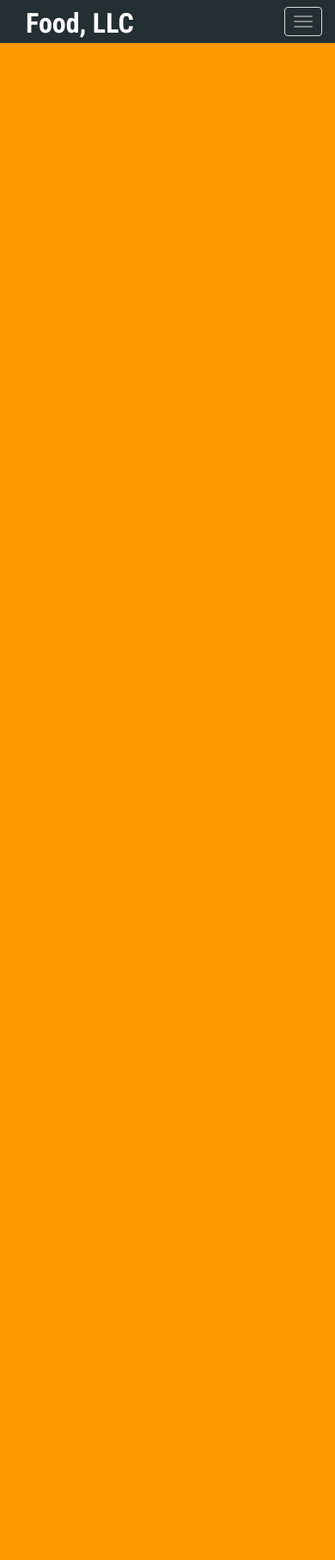
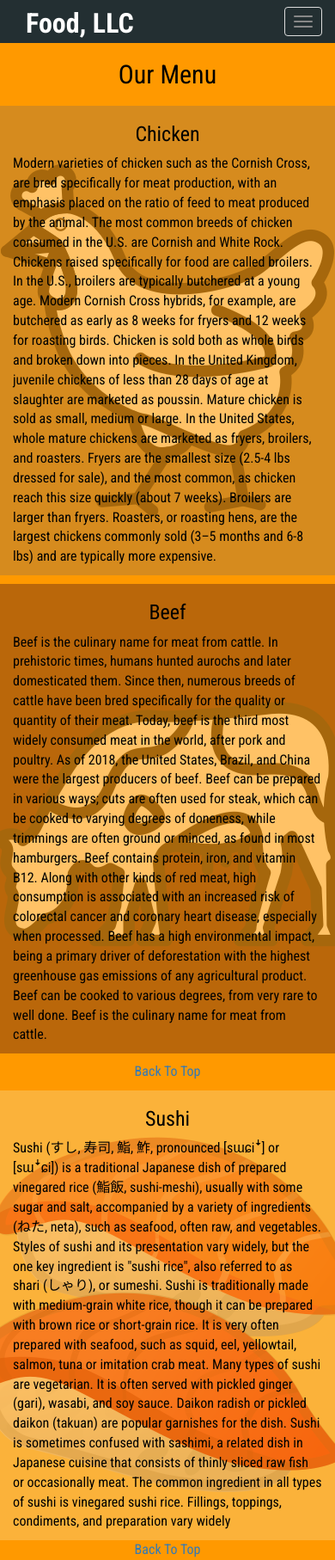
Before and after one commit to jonathan-sjkim/webdev-coursera.github.io, a plain HTML site: page module3-solution/index.html in a window 390 px wide. Shown: the whole page at 86% size. Before the commit the page ends 844 px from the top, so only its background shows below. Drawn offline with nearby package versions, Linux system fonts and the light colour scheme.

Commit message:
[feat.] module3 solution with optional features

```diff
--- a/module3-solution/css/styles.css
+++ b/module3-solution/css/styles.css
@@ -15,6 +15,7 @@ body{
 	border-radius: 0;
 }
 
+/* HEADER */
 .navbar-default .navbar-brand{
 	font-size: 2em;
 	color:#ffffff;
@@ -47,7 +48,19 @@ body{
 }
 #navbar-food-list a{
 	text-align: center;
-	color:#fff;
+	color:#000;
+}
+
+#navbar-food-list li:nth-child(1){
+	background-color:#9a784b;
+}
+
+#navbar-food-list li:nth-child(2){
+	background-color:#541e1b;
+}
+
+#navbar-food-list li:nth-child(3){
+	background-color:#f7d992;
 }
 
 #navbar-food-list a:hover{
@@ -58,3 +71,135 @@ body{
 .navbar-header .navbar-toggle:hover{
 	background-color: #fff;
 }
+
+/* END-OF-HEADER */
+
+/* MAIN CONTAINER */
+
+.equal {
+  display: flex;
+  display: -webkit-flex;
+  flex-wrap: wrap;
+}
+
+
+#top{
+	margin-top:0;
+	color:#000;
+}
+
+
+#chicken {
+	color:#000;
+	position: relative;
+	margin-right: 10px;
+}
+
+#chicken:after{
+	background: url('../img/chicken_background.png') no-repeat;
+	background-color: #9a784b;
+	background-position: center;
+	content: "";
+	opacity: 0.4;
+	width:100%;
+	height:100%;
+	top: 0;
+  	left: 0;
+  	position:absolute;
+  	z-index: -1;
+}
+
+#beef {
+	color:#000;
+	position: relative;
+	margin-right: 10px;
+}
+
+#beef:after{
+	background: url('../img/beef_background.png') no-repeat;
+	background-color: #541e1b;
+	background-position: center;
+	content: "";
+	opacity: 0.4;
+	width:100%;
+	height:100%;
+	top: 0;
+  	left: 0;
+  	position:absolute;
+  	z-index: -1;
+}
+
+#sushi {
+	color:#000;
+	position: relative;
+	margin-right: 10px;
+}
+
+#sushi:after{
+	background: url('../img/sushi_background.png') no-repeat;
+	background-color: #f7d992;
+	background-position: center;
+	content: "";
+	opacity: 0.4;
+	width:100%;
+	height:100%;
+	top: 0;
+  	left: 0;
+  	position:absolute;
+  	z-index: -1;
+}
+
+/*** Large devices only ***/
+@media (min-width: 1200px) {
+	.col-lg-4{
+		width: 32.33333%;
+	}
+}
+
+/*** Medium devices only ***/
+@media (min-width: 767px) and (max-width: 1199px) {
+	#chicken{
+		margin-right: 4%;
+	}
+	#beef{
+		margin-right: 0px;
+	}
+	#sushi{
+		margin-top: 10px;
+	}
+	.col-md-6{
+		width: 48%;
+	}
+	 a:hover{
+	 	color: white;
+	}
+}
+
+
+/*** Small devices only ***/
+@media (max-width: 767px) {
+
+	h1{
+		margin-left: 25px;
+		display: inline-block;
+		margin-top: 10px;
+	}
+
+	.navbar-default .navbar-collapse{
+		border: none;
+		background-color: #99C5B5;
+	}
+	.col-md-6, .col-lg-4{
+		width: 100%;
+		margin-top: 10px;
+	}
+
+	#beef{
+		margin: 10px 0px;
+	}
+
+	 a:hover{
+	 	color: white;
+	}
+}
+/*end media query*/
--- a/module3-solution/index.html
+++ b/module3-solution/index.html
@@ -26,9 +26,9 @@
         </div> <!-- end of navbar-header -->
         <div id="navbar-collpase-target" class="collapse navbar-collapse">
           <ul id="navbar-food-list" class="nav navbar-nav navbar-right hidden visible-xs">
-            <li><a herf="#"><span>Chicken</span></a></li>
-            <li><a herf="#"><span>Beef</span></a></li>
-            <li><a herf="#"><span>Chicken</span></a></li>
+            <li><a href="#chicken"><span>Chicken</span></a></li>
+            <li><a href="#beef"><span>Beef</span></a></li>
+            <li><a href="#sushi"><span>Sushi</span></a></li>
           </ul>
         </div>
        </div>  <!-- end of container -->
@@ -36,6 +36,23 @@
   </header>    <!-- end of header -->
 
   <div id="main-content" class="container">
+    <div class="row">
+      <h2 id="top" class="text-center">Our Menu</h2>
+      <div id="chicken" class="menu-block col-lg-4 col-md-6 col-xs-12 col-sm-12">
+				<h3 class="text-center">Chicken</h3>
+				<p>Modern varieties of chicken such as the Cornish Cross, are bred specifically for meat production, with an emphasis placed on the ratio of feed to meat produced by the animal. The most common breeds of chicken consumed in the U.S. are Cornish and White Rock. Chickens raised specifically for food are called broilers. In the U.S., broilers are typically butchered at a young age. Modern Cornish Cross hybrids, for example, are butchered as early as 8 weeks for fryers and 12 weeks for roasting birds. Chicken is sold both as whole birds and broken down into pieces. In the United Kingdom, juvenile chickens of less than 28 days of age at slaughter are marketed as poussin. Mature chicken is sold as small, medium or large. In the United States, whole mature chickens are marketed as fryers, broilers, and roasters. Fryers are the smallest size (2.5-4 lbs dressed for sale), and the most common, as chicken reach this size quickly (about 7 weeks). Broilers are larger than fryers. Roasters, or roasting hens, are the largest chickens commonly sold (3–5 months and 6-8 lbs) and are typically more expensive. </p>
+      </div>
+      <div id="beef" class="menu-block col-lg-4 col-md-6 col-xs-12 col-sm-12">
+				<h3 class="text-center">Beef</h3>
+				<p>Beef is the culinary name for meat from cattle. In prehistoric times, humans hunted aurochs and later domesticated them. Since then, numerous breeds of cattle have been bred specifically for the quality or quantity of their meat. Today, beef is the third most widely consumed meat in the world, after pork and poultry. As of 2018, the United States, Brazil, and China were the largest producers of beef. Beef can be prepared in various ways; cuts are often used for steak, which can be cooked to varying degrees of doneness, while trimmings are often ground or minced, as found in most hamburgers. Beef contains protein, iron, and vitamin B12. Along with other kinds of red meat, high consumption is associated with an increased risk of colorectal cancer and coronary heart disease, especially when processed. Beef has a high environmental impact, being a primary driver of deforestation with the highest greenhouse gas emissions of any agricultural product. Beef can be cooked to various degrees, from very rare to well done. Beef is the culinary name for meat from cattle.</p>
+      </div>
+      <a href="#top" class="text-center visible-xs">Back To Top</a>
+      <div id="sushi" class="menu-block col-lg-4 col-xs-12 col-sm-12">
+				<h3 class="text-center">Sushi</h3>
+				<p>Sushi (すし, 寿司, 鮨, 鮓, pronounced [sɯɕiꜜ] or [sɯꜜɕi]) is a traditional Japanese dish of prepared vinegared rice (鮨飯, sushi-meshi), usually with some sugar and salt, accompanied by a variety of ingredients (ねた, neta), such as seafood, often raw, and vegetables. Styles of sushi and its presentation vary widely, but the one key ingredient is "sushi rice", also referred to as shari (しゃり), or sumeshi. Sushi is traditionally made with medium-grain white rice, though it can be prepared with brown rice or short-grain rice. It is very often prepared with seafood, such as squid, eel, yellowtail, salmon, tuna or imitation crab meat. Many types of sushi are vegetarian. It is often served with pickled ginger (gari), wasabi, and soy sauce. Daikon radish or pickled daikon (takuan) are popular garnishes for the dish. Sushi is sometimes confused with sashimi, a related dish in Japanese cuisine that consists of thinly sliced raw fish or occasionally meat. The common ingredient in all types of sushi is vinegared sushi rice. Fillings, toppings, condiments, and preparation vary widely</p>
+      </div>
+      <a href="#top" class="text-center visible-xs">Back To Top</a>
+    </div>
 
   </div><!-- End of #main-content -->
   <!-- jQuery library -->
```
Also changed, not shown: module3-solution/img/beef_background.png (added), module3-solution/img/chicken_background.png (added), module3-solution/img/sushi_background.png (added).
